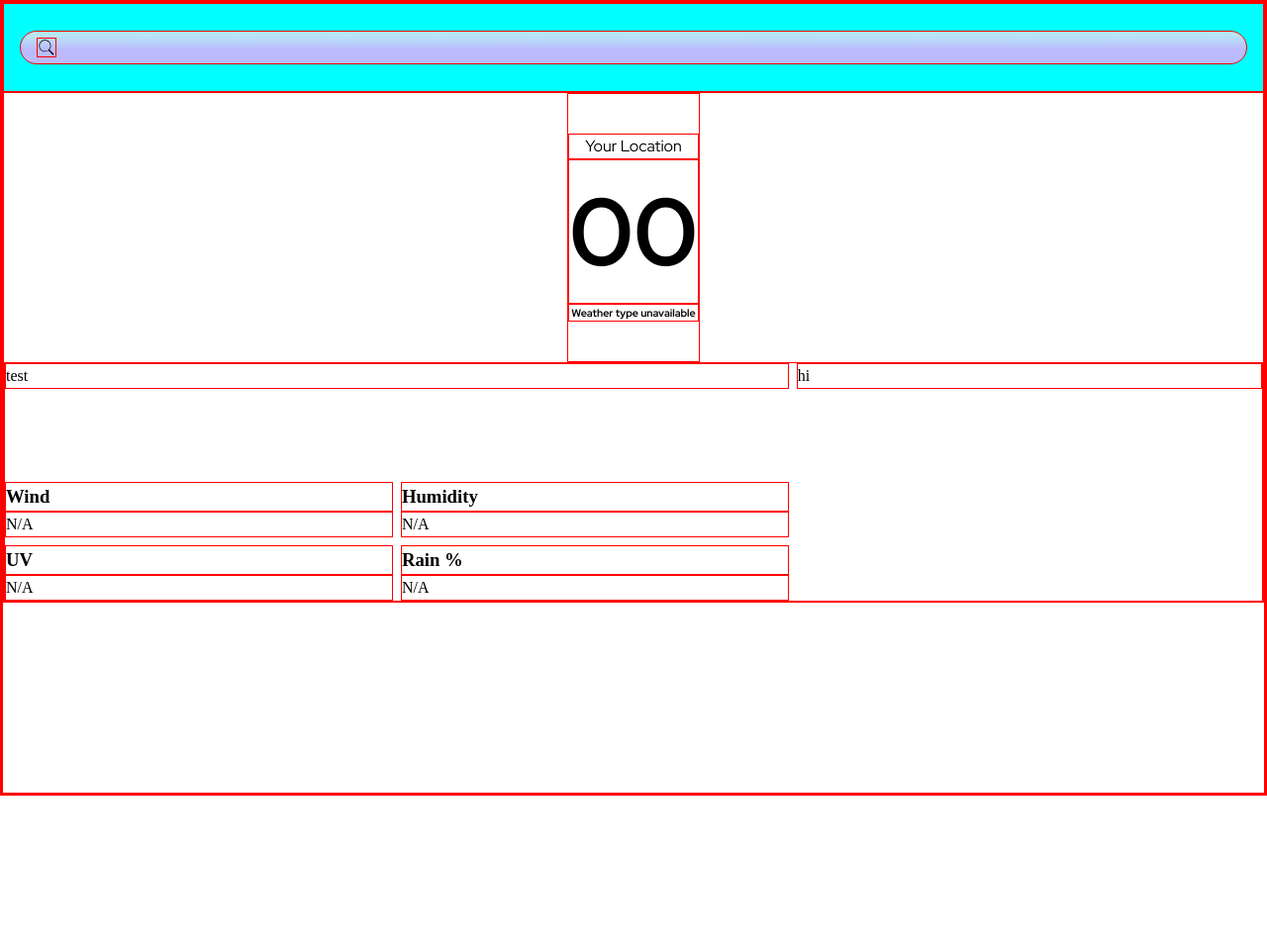
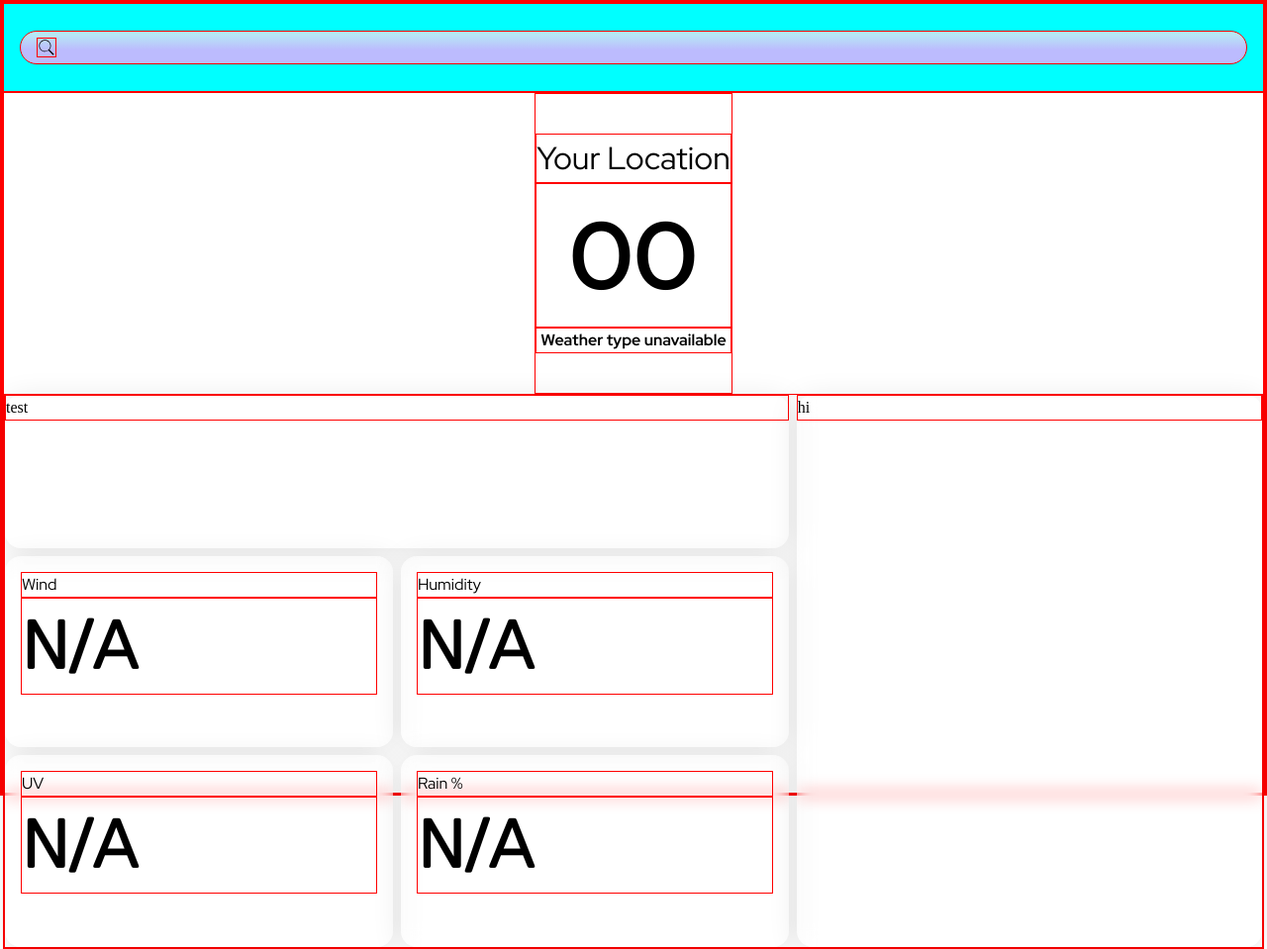
Before and after one commit to justinleski/weather-app, a website built with webpack: page src/index.html in a window 1280 px wide. Shown: the whole page at 99% size. Before the commit the page ends 804 px from the top, so only its background shows below. Built offline with nearby package versions, Linux system fonts and the light colour scheme; no server answers.

Commit message:
refactor: Consolidate DOM manipulation

```diff
--- a/src/index.html
+++ b/src/index.html
@@ -33,24 +33,24 @@
                     <p>test</p>
                 </div>
 
-                <div class="windSpeed">
+                <div class="extra">
                     <h3>Wind</h3>
-                    <p>N/A</p>
+                    <p id="wind">N/A</p>
                 </div>
 
-                <div class="humidity">
+                <div class="extra">
                     <h3>Humidity</h3>
-                    <p>N/A</p>
+                    <p id="humidity">N/A</p>
                 </div>
 
-                <div class="uvIndex">
+                <div class="extra">
                     <h3>UV</h3>
-                    <p>N/A</p>
+                    <p id="uv">N/A</p>
                 </div>
 
-                <div class="rainChance">
+                <div class="extra">
                     <h3>Rain %</h3>
-                    <p>N/A</p>
+                    <p id="rain">N/A</p>
                 </div>
                 <span>
                     <p>hi</p>
--- a/src/index.js
+++ b/src/index.js
@@ -1,6 +1,6 @@
 import "./style.css";
 import { createDay } from "./modules/weather";
-import { displayMainInfo } from "./modules/displayData";
+import { displayMainInfo, displayTodayExtra } from "./modules/displayData";
 import { requestWeather } from "./modules/apiCall";
 /*
 Start here
@@ -10,10 +10,6 @@ Start here
 
 // Store objects of forecast here
 var forecast = [];
-
-//
-
-//.then(weather => populateForecast(weather));
 
 
 const customizeWeatherRequest = async(forecast) => {
@@ -31,27 +27,10 @@ const customizeWeatherRequest = async(forecast) => {
         const today = forecast[0];
 
         displayMainInfo(address, desc, today);
+        displayTodayExtra(today);
     } catch (error) {
         console.error("Could not load weather data:", error);
     }
-
-    // requestWeather()
-    // .then(weather => {
-
-    //     console.log("weather is in customize", weather);
-
-    //     populateForecast(weather);
-    //     console.log("forecast is ", forecast);
-
-    //     const address = weather.resolvedAddress;
-    //     const desc = weather.description;
-    //     const today = forecast[0];
-
-
-    //     displayMainInfo(address, desc, today);
-    // });
-
-
 
 }
 
@@ -69,6 +48,13 @@ const populateForecast = async(weather) => {
     return weatherArray;
 }
 
+// Add event listenr to search bar for when Enter is pressed on the keyboard to query the results
+document.querySelector("#search").addEventListener("keydown", (e) => {
+    if (e.key === "Enter"){
+        console.log("searched");
+    }
+});
+
 // On init, use default values to show
 customizeWeatherRequest(forecast);
 
--- a/src/modules/displayData.js
+++ b/src/modules/displayData.js
@@ -1,4 +1,4 @@
-import { changeWeather, changeLocation, changeDesc } from "./domManipulator";
+import { changeWeather, updateElement } from "./domManipulator";
 
 export const displayMainInfo = (currLoc, currDesc, today) => {
     const location = document.querySelector("#currLoc");
@@ -10,11 +10,25 @@ export const displayMainInfo = (currLoc, currDesc, today) => {
 
     // Manipulate DOM to reflect weather objects
     changeWeather(temp, today.hourlyForecast[currHour].feelslike);
-    changeLocation(location, currLoc);
-    changeDesc(desc, currDesc);
+    updateElement(location, currLoc);
+    updateElement(desc, currDesc);
 
     // Add our classes here? Maybe add base styling such as font in DOMman, then add bolding etc in this file
     console.log("test we hacve it ");
+}
+
+export const displayTodayExtra = (today) => {
+    const wind = document.querySelector("#wind");
+    const uv = document.querySelector("#uv");
+    const humidity = document.querySelector("#humidity");
+    const rain = document.querySelector("#rain");
+
+    updateElement(wind, today.wind);
+    updateElement(uv, today.uv);
+    updateElement(humidity, today.humid);
+    updateElement(rain, today.precip);
+
+
 }
 
 const getCurrentHour = () => {
--- a/src/modules/domManipulator.js
+++ b/src/modules/domManipulator.js
@@ -6,10 +6,6 @@ export const changeWeather = (element, temp) => {
     element.textContent = temp+"°";
 }
 
-export const changeLocation = (element, location) => {
-    element.textContent = location;
+export const updateElement = (element, text) => {
+    element.textContent = text;
 }
-
-export const changeDesc = (element, desc) => {
-    element.textContent = desc;
-}
--- a/src/style.css
+++ b/src/style.css
@@ -60,15 +60,24 @@ header {
 section {
     display: grid;
     width: 100%;
-    height: auto;
+    height: 70vh;
+    flex-grow: 1;
     grid-template-columns: 1fr 1fr 1.2fr;
-    grid-template-rows: 2fr 1fr 1fr;
+    grid-template-rows: 1fr 1.25fr 1.25fr;
     gap: 8px;
+
 }
 section > * {
     border-radius: 1rem;
     gap: 16px;
     border: 0;
+
+    /* From https://css.glass */
+    background: rgba(255, 255, 255, 0.31);
+    border-radius: 16px;
+    box-shadow: 0 4px 30px rgba(0, 0, 0, 0.1);
+    backdrop-filter: blur(8px);
+    -webkit-backdrop-filter: blur(8px);
 }
 .hourlyForecast {
     grid-column: 1 / span 2;
@@ -137,3 +146,20 @@ input, #search{
     font-size: 6rem;
     font-weight: 700;
 }
+#currLoc {
+    font-size: 2rem;
+}
+#currDesc {
+    font-size: 1rem;
+}
+.extra {
+    font-family: var(--font-secondary);
+    padding: 1rem;
+    font-size: 4rem;
+    font-weight: 600;
+}
+.extra h3 {
+    font-size: 1rem;
+    font-family: var(--font-main);
+    font-weight: 400;
+}
```
